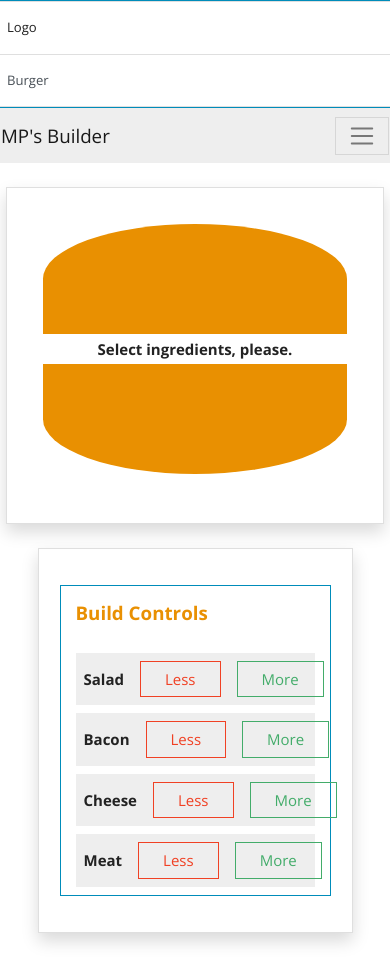
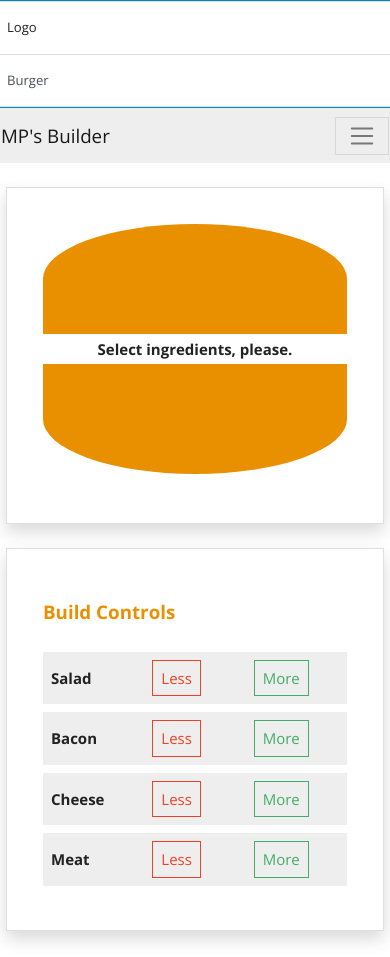
Before and after one commit to mpsingh17/Burger-Builder-ReactJS, a React (Create React App) app: page / in a window 390 px wide. Built offline with nearby package versions, Linux system fonts and the light colour scheme.

Commit message:
responsive build control for small display

```diff
--- a/src/components/build_controls/BuildControls.js
+++ b/src/components/build_controls/BuildControls.js
@@ -18,8 +18,8 @@ const BuildControls = props => {
             } mx-auto shadow p-3 my-4 bg-white rounded`}
         >
             <Card.Body>
-                <Row className="border border-primary">
-                    <Col sm={6}>
+                <Row>
+                    <Col lg={6}>
                         <Card.Title className="font-weight-bolder text-warning py-3">
                             Build Controls
                         </Card.Title>
--- a/src/components/build_controls/BuildControls.module.css
+++ b/src/components/build_controls/BuildControls.module.css
@@ -55,3 +55,9 @@
     width: 75%;
     /* border: 1px solid lightcoral; */
 }
+
+@media (max-width: 768px) {
+    .BuildControls {
+        width: 90%;
+    }
+}
--- a/src/components/build_controls/build_control/BuildControl.js
+++ b/src/components/build_controls/build_control/BuildControl.js
@@ -9,7 +9,7 @@ const BuildControl = props => {
             </div>
             <div className={`${styles.FlexFill} p-2`}>
                 <button
-                    className="btn btn-outline-danger px-4"
+                    className="btn btn-outline-danger px-lg-4"
                     onClick={props.removeIngredientHandler}
                 >
                     Less
@@ -17,7 +17,7 @@ const BuildControl = props => {
             </div>
             <div className={`${styles.FlexFill} p-2`}>
                 <button
-                    className="btn btn-outline-success px-4"
+                    className="btn btn-outline-success px-lg-4"
                     onClick={props.addIngredientHandler}
                 >
                     More
```
